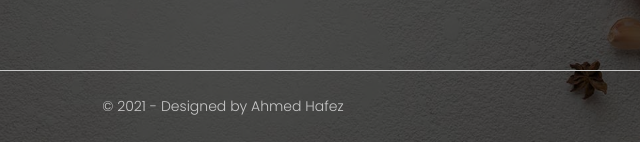
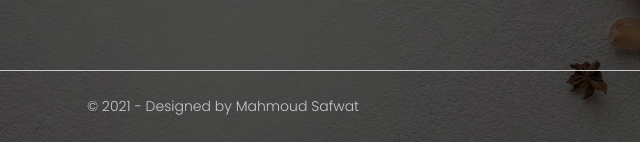
Before and after one commit to MahmoudBondok/Restaurant-Website, a plain HTML site: page index.html in a window 1280 px wide. Shown: the part 3966-4108 px from the top of the page, 417-1057 px from the left. Drawn offline with Linux system fonts and the light colour scheme.

Commit message:
Update index.html

```diff
--- a/index.html
+++ b/index.html
@@ -409,7 +409,7 @@
       </div>
       <div class="row" data-aos="fade-down" data-aos-duration="1000">
         <div class="copyright">
-          &copy; 2021 - Designed by Ahmed Hafez
+          &copy; 2021 - Designed by Mahmoud Safwat
         </div>
       </div>
     </div>
```
